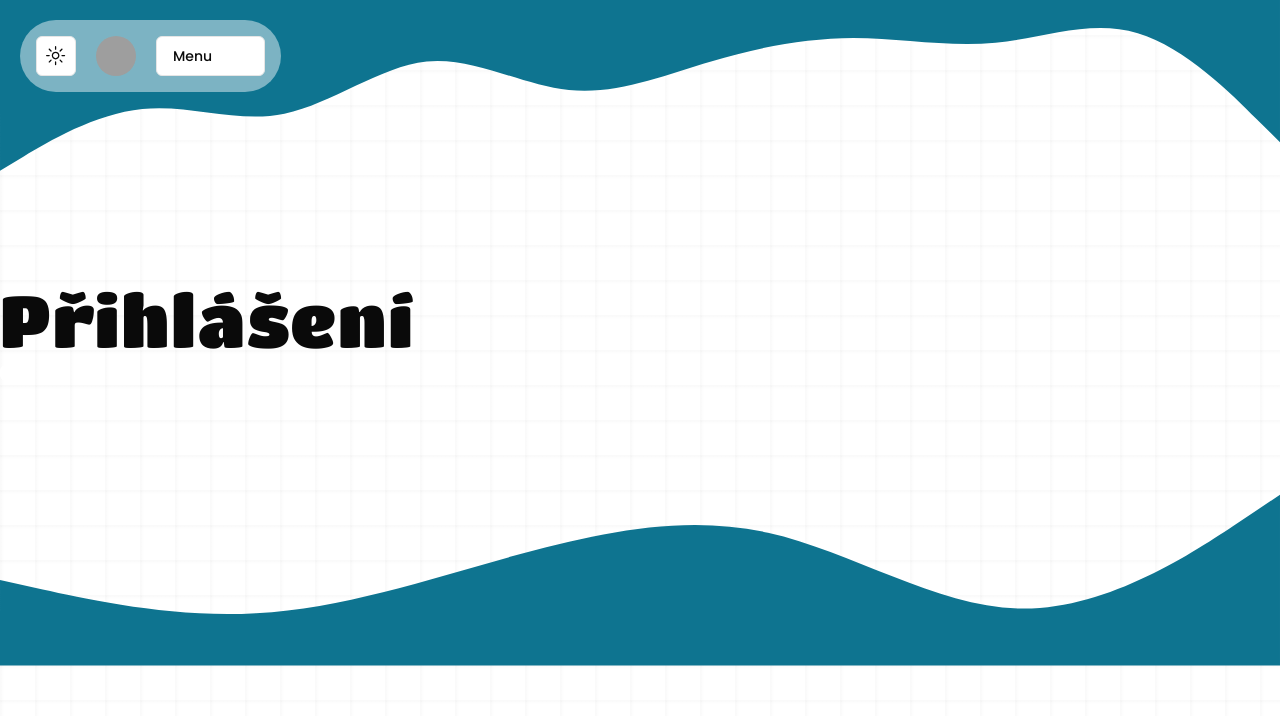
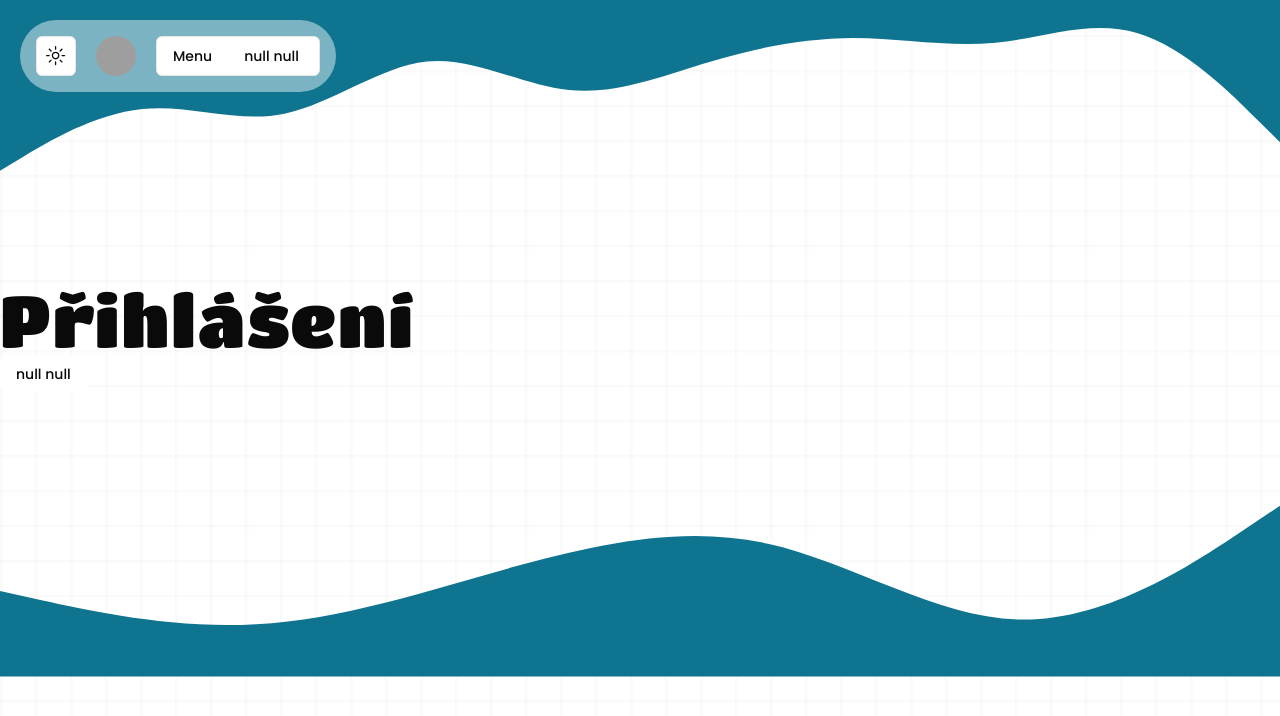
Before and after one commit to L3onardoCZ/pvd-project, a Next.js app: page /login in a window 1280 px wide. Shown: the top 716 px of the page. Built offline with nearby package versions, Linux system fonts and the light colour scheme; no server answers; grey boxes are pictures that could not be loaded.

Commit message:
Revert "Nefunkční nic"
This reverts commit 332193be569b5ce2033c1bda485154bc661f2fb3.

```diff
--- a/src/components/LoginPage.tsx
+++ b/src/components/LoginPage.tsx
@@ -18,11 +18,10 @@ import RegisterPage from "./RegisterPage";
 
 export default function LoginPage() {
 
-  const[isLoggedIn, setIsLoggedIn] = useState(false);
   const[email, setEmail] = useState("");
   const[heslo, setHeslo] = useState("");
-  const[jmeno, setJmeno] = useState("");
-  const[prijmeni, setPrijmeni] = useState("");
+  const[jmeno, setJmeno] = useState(sessionStorage.getItem("jmeno"));
+  const[prijmeni, setPrijmeni] = useState(sessionStorage.getItem("prijmeni"));
 
   const handleLogin = () => {
 
@@ -42,11 +41,7 @@ export default function LoginPage() {
     })
   }
 
- useEffect(() => {
-  if(typeof sessionStorage.getItem("isLoggedIn") === "undefined" || sessionStorage.getItem("isLoggedIn") === "false") {
-    setIsLoggedIn(false);
-   } else setIsLoggedIn(true);
- }, []);
+  const isLoggedIn = sessionStorage.getItem("isLoggedIn");
 
   useEffect(() => {
       axios.post("http://localhost:80/pvd-project/server/isLoggedIn.php")
@@ -56,7 +51,7 @@ export default function LoginPage() {
                   sessionStorage.setItem("isLoggedIn", "true");
                   console.log(isLoggedIn);
               } else {
-                  sessionStorage.setItem("isLoggedIn", "");
+                  sessionStorage.setItem("isLoggedIn", "false");
                   console.log(isLoggedIn);
               }
           })
@@ -70,7 +65,7 @@ export default function LoginPage() {
   return (
     <Dialog>
       <DialogTrigger asChild>
-      {(isLoggedIn == false ? (<Button variant="outline" className="border-none h-fit">Přihlásit se</Button>) : (<Button variant="outline" className="border-none h-fit">{jmeno + " " + prijmeni}</Button>))}
+      {(isLoggedIn == "false" ? (<Button variant="outline" className="border-none h-fit">Přihlásit se</Button>) : (<Button variant="outline" className="border-none h-fit">{jmeno + " " + prijmeni}</Button>))}
       </DialogTrigger>
       <DialogContent className="sm:max-w-[425px]">
         <DialogHeader>
```
